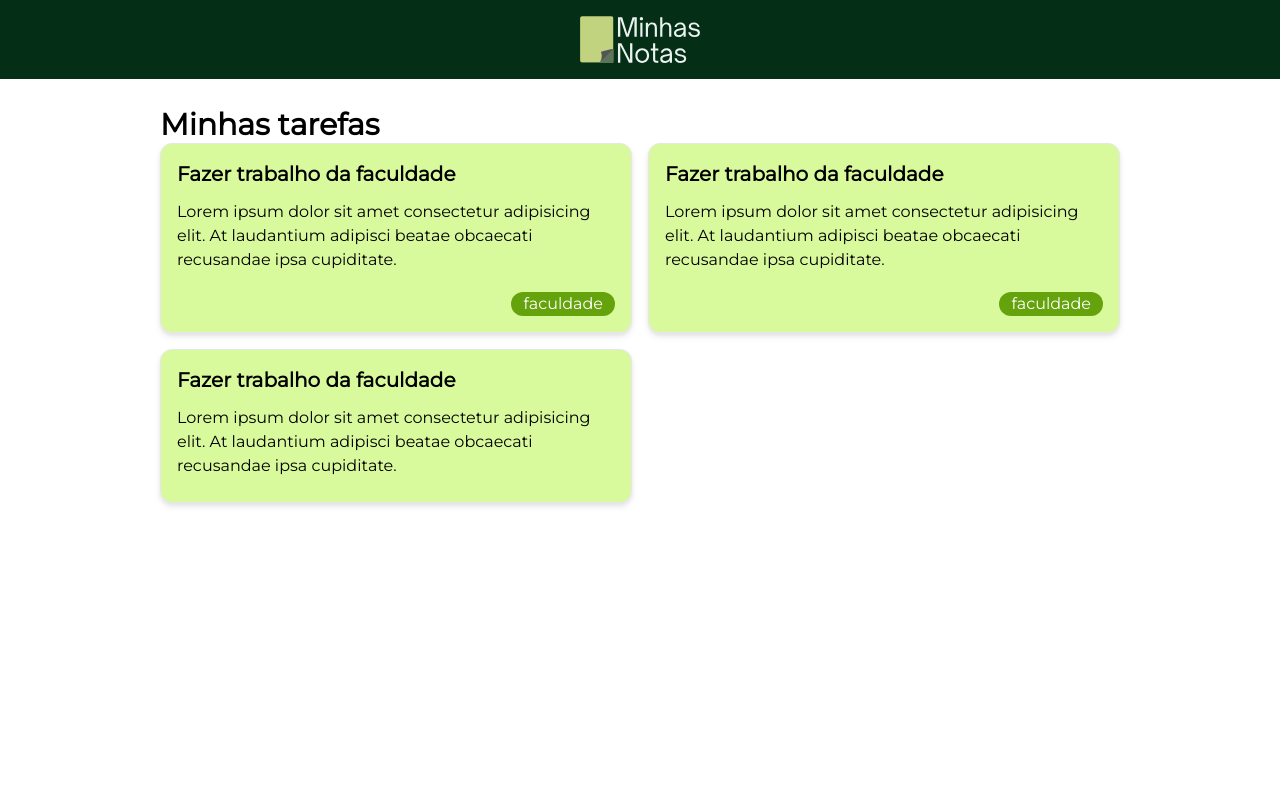
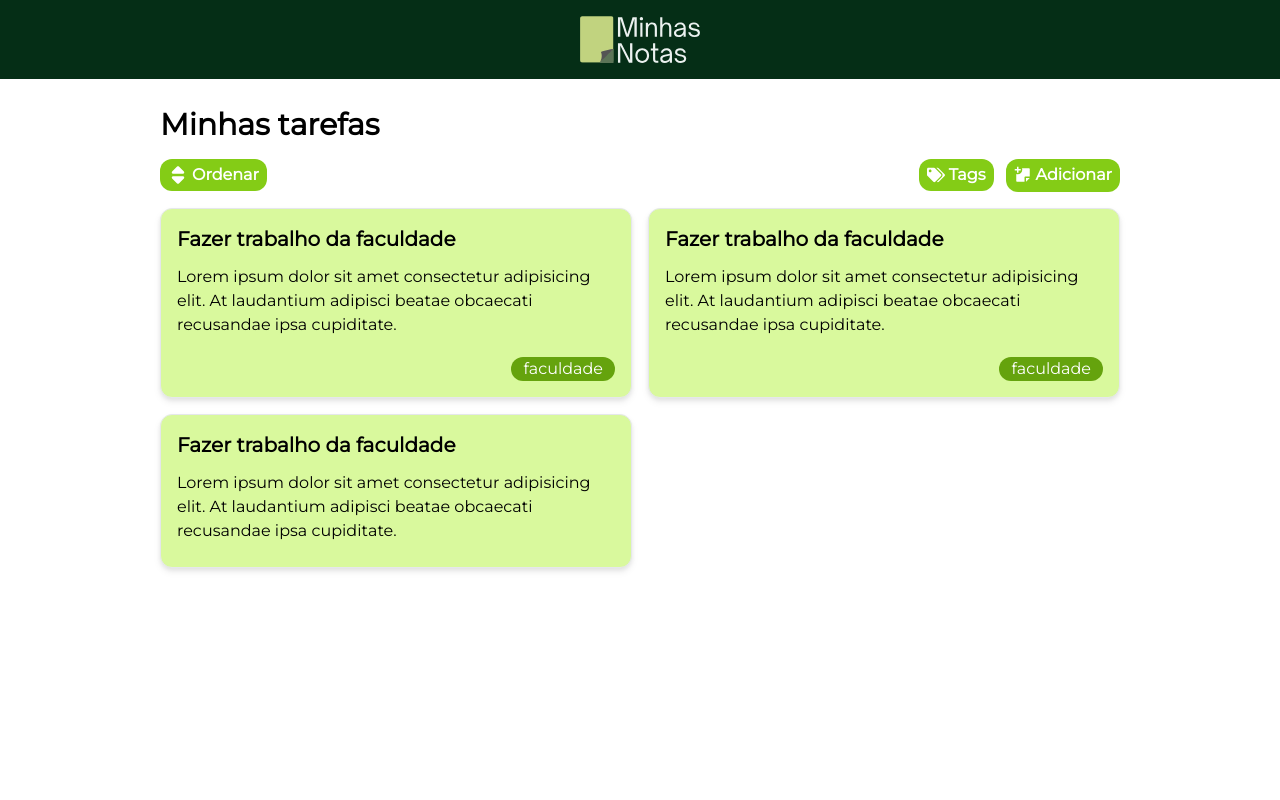
Before and after one commit to gabriel-augg/minhas-notas, a React (Vite) app: page / in a window 1280 px wide. Shown: the top 800 px of the page. Built offline with nearby package versions, Linux system fonts and the light colour scheme.

Commit message:
Feat: actions buttons

```diff
--- a/src/pages/Home.jsx
+++ b/src/pages/Home.jsx
@@ -1,11 +1,49 @@
 import Modal from "../components/Modal"
 import Note from "../components/Note"
+import { RiStickyNoteAddFill } from "react-icons/ri";
+import { FaTags } from "react-icons/fa";
+import { FaSort } from "react-icons/fa6";
 
-export default function Home(){
-    return(
+export default function Home() {
+    return (
         <section className="h-screen w-3/4 mx-auto mt-7">
             <h1 className="text-3xl font-bold text-black">Minhas tarefas</h1>
             <Modal />
+            <div className="flex justify-between my-4">
+                <div>
+                    <div className="dropdown dropdown-hover">
+                        <div tabIndex={0} role="button" className="flex items-center bg-lime-500 text-white gap-1 rounded-xl font-bold p-1 px-2">
+                            <FaSort size={20}/>
+                            Ordenar
+                        </div>
+                        <ul tabIndex={0} className="dropdown-content z-[1] menu p-2 shadow bg-lime-900 text-white rounded-box w-52">
+                            <li><a>Faculdade</a></li>
+                            <li><a>Trabalho</a></li>
+                        </ul>
+                    </div>
+
+                </div>
+                <div className="flex gap-3">
+                    {/* <button className="flex items-center bg-lime-500 text-white gap-1 rounded-xl font-bold p-1 px-2">
+                        <FaTags size={18} />
+                        Tags
+                    </button> */}
+                    <div className="dropdown dropdown-hover">
+                        <div tabIndex={0} role="button" className="flex items-center bg-lime-500 text-white gap-1 rounded-xl font-bold p-1 px-2">
+                            <FaTags size={18} />
+                            Tags
+                        </div>
+                        <ul tabIndex={0} className="dropdown-content z-[1] menu p-2 shadow bg-lime-900 text-white rounded-box w-52">
+                            <li><a>Faculdade</a></li>
+                            <li><a>Trabalho</a></li>
+                        </ul>
+                    </div>
+                    <button onClick={()=>document.getElementById('my_modal_2').showModal()} className="flex items-center bg-lime-500 text-white gap-1 rounded-xl font-bold p-1 px-2">
+                        <RiStickyNoteAddFill size={18} />
+                        Adicionar
+                    </button>
+                </div>
+            </div>
             <div className="grid grid-cols-2 gap-4">
                 <Note
                     title="Fazer trabalho da faculdade"
```
